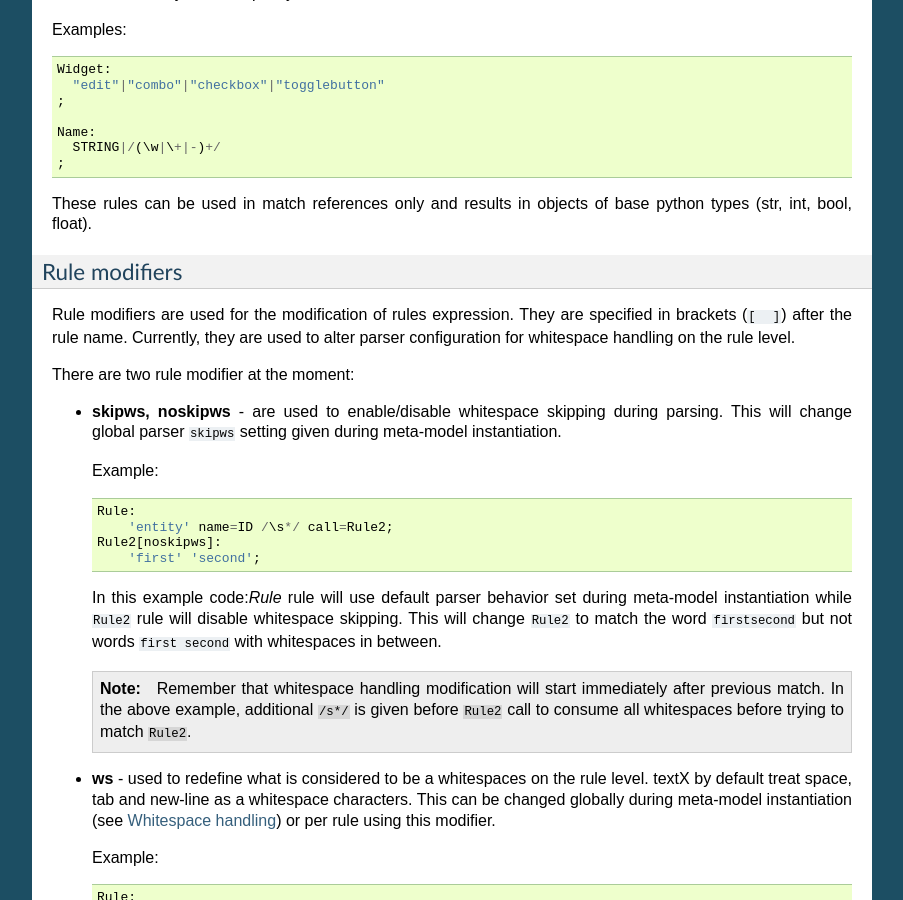
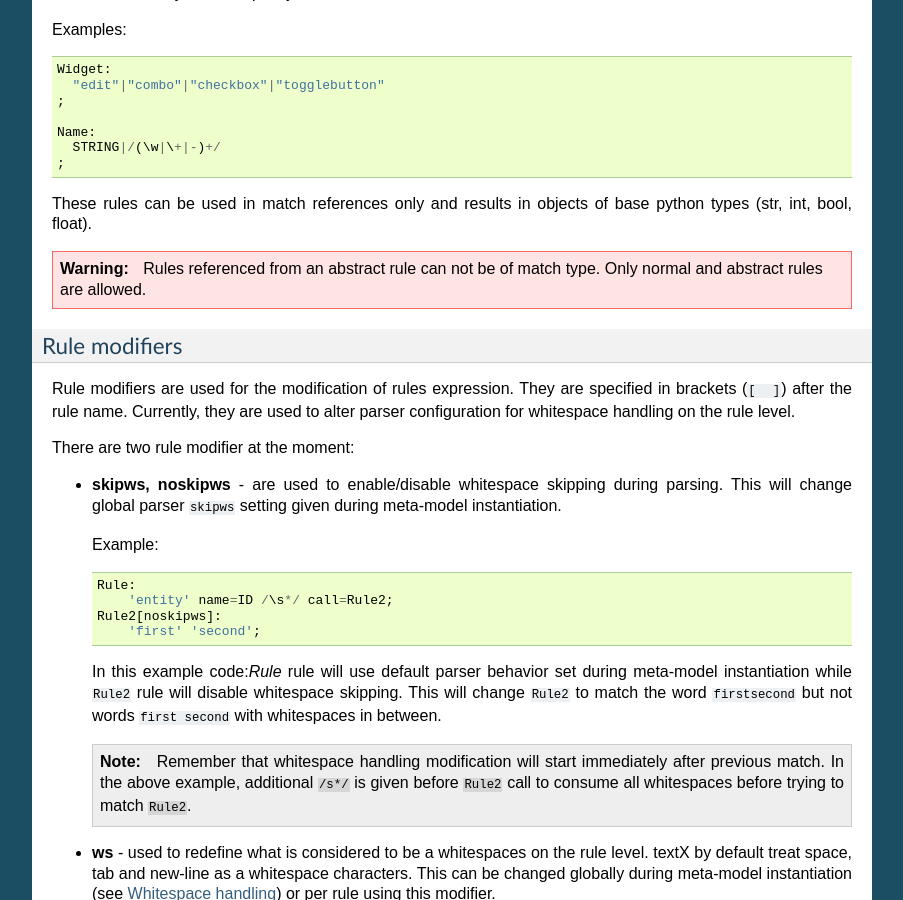
Before and after one commit to textX/textX, a Sphinx documentation site: the page built from docs/grammar.rst, in a window 1280 px wide and 900 px high, scrolled down 8317 px. Shown: the whole window, without its empty margins (198-1101 px from the left). Built offline with Sphinx 7.4.7, drawn with Linux system fonts in a browser that asks for light colours.

Commit message:
Added warning to the docs for match rules inside abstract rules.

```diff
--- a/docs/grammar.rst
+++ b/docs/grammar.rst
@@ -513,8 +513,13 @@ Examples::
     STRING|/(\w|\+|-)+/
   ;
 
-These rules can be used in match references only and results in objects of base python
-types (str, int, bool, float).
+These rules can be used in match references only and results in objects of base
+python types (str, int, bool, float).
+
+.. warning::
+
+   Rules referenced from an abstract rule can not be of match type. Only normal
+   and abstract rules are allowed.
 
 
 .. _rule-modifiers:
```
